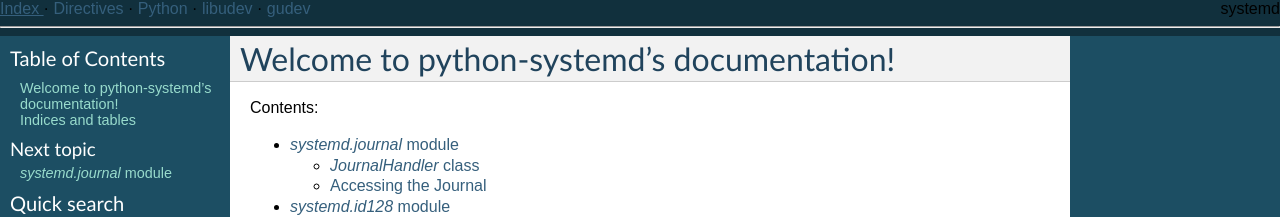
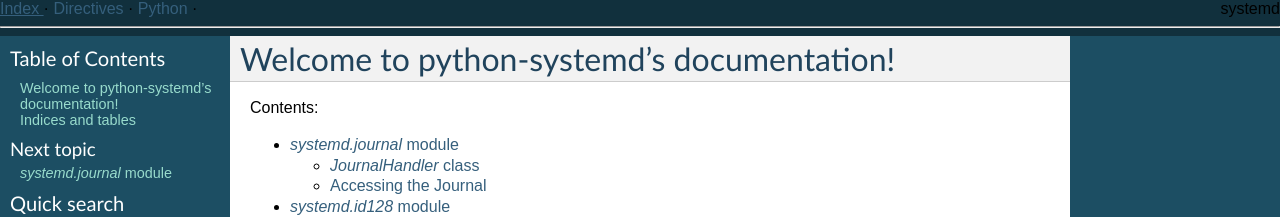
Before and after one commit to systemd/python-systemd, a Sphinx documentation site: the page built from systemd/docs/index.rst, in a window 1280 px wide. Shown: the top 217 px of the page. Built offline with Sphinx 7.4.7, drawn with Linux system fonts in a browser that asks for light colours.

Commit message:
remove gudev and gtk-doc
The library moved to:
  https://git.gnome.org/browse/libgudev/

```diff
--- a/systemd/docs/layout.html
+++ b/systemd/docs/layout.html
@@ -4,8 +4,6 @@
   <a href="../man/systemd.index.html">Index </a>·
   <a href="../man/systemd.directives.html">Directives </a>·
   <a href="index.html">Python </a>·
-  <a href="../libudev/index.html">libudev </a>·
-  <a href="../libudev/index.html">gudev </a>
   <span style="float:right">systemd {{release}}</span>
   <hr />
 {% endblock %}
```
